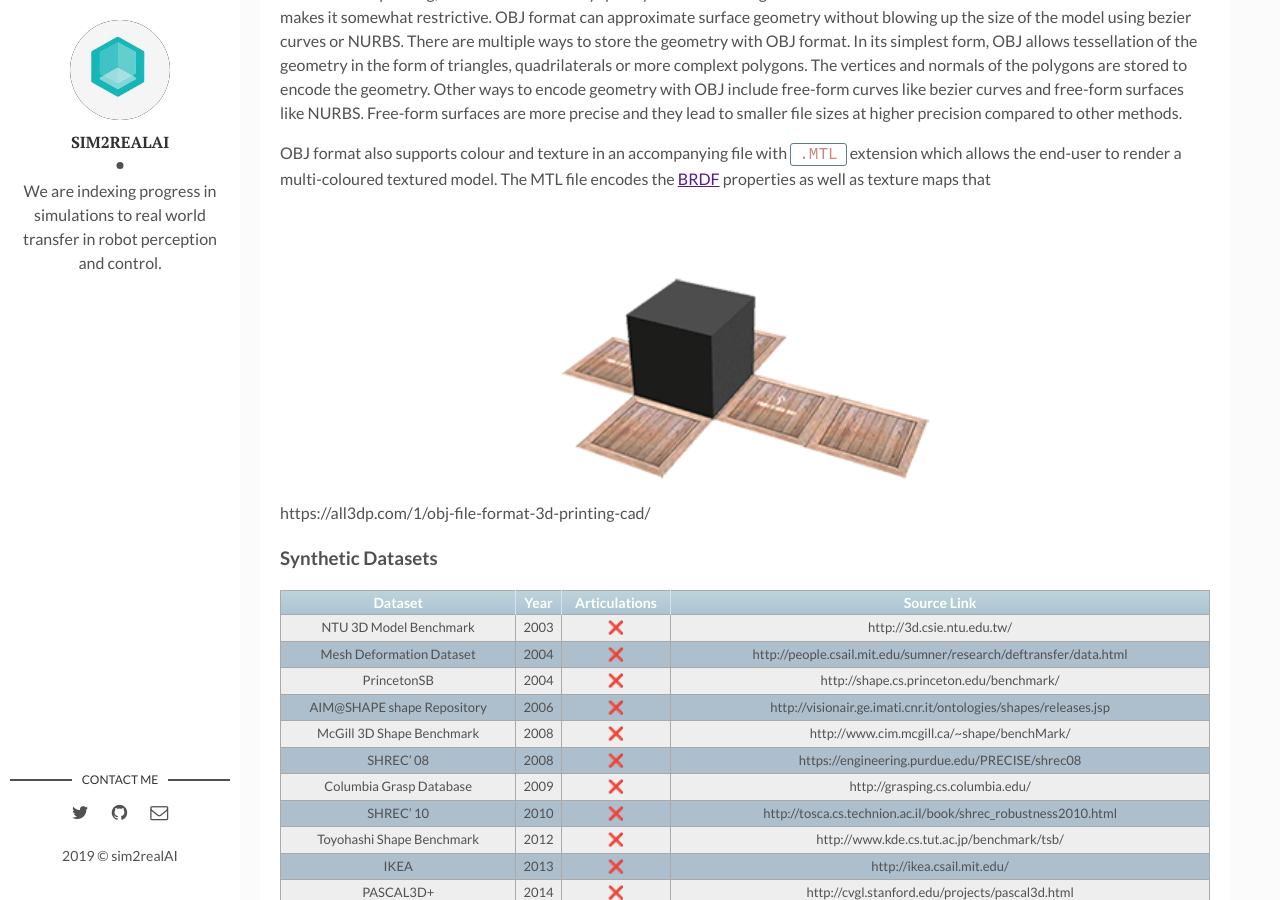
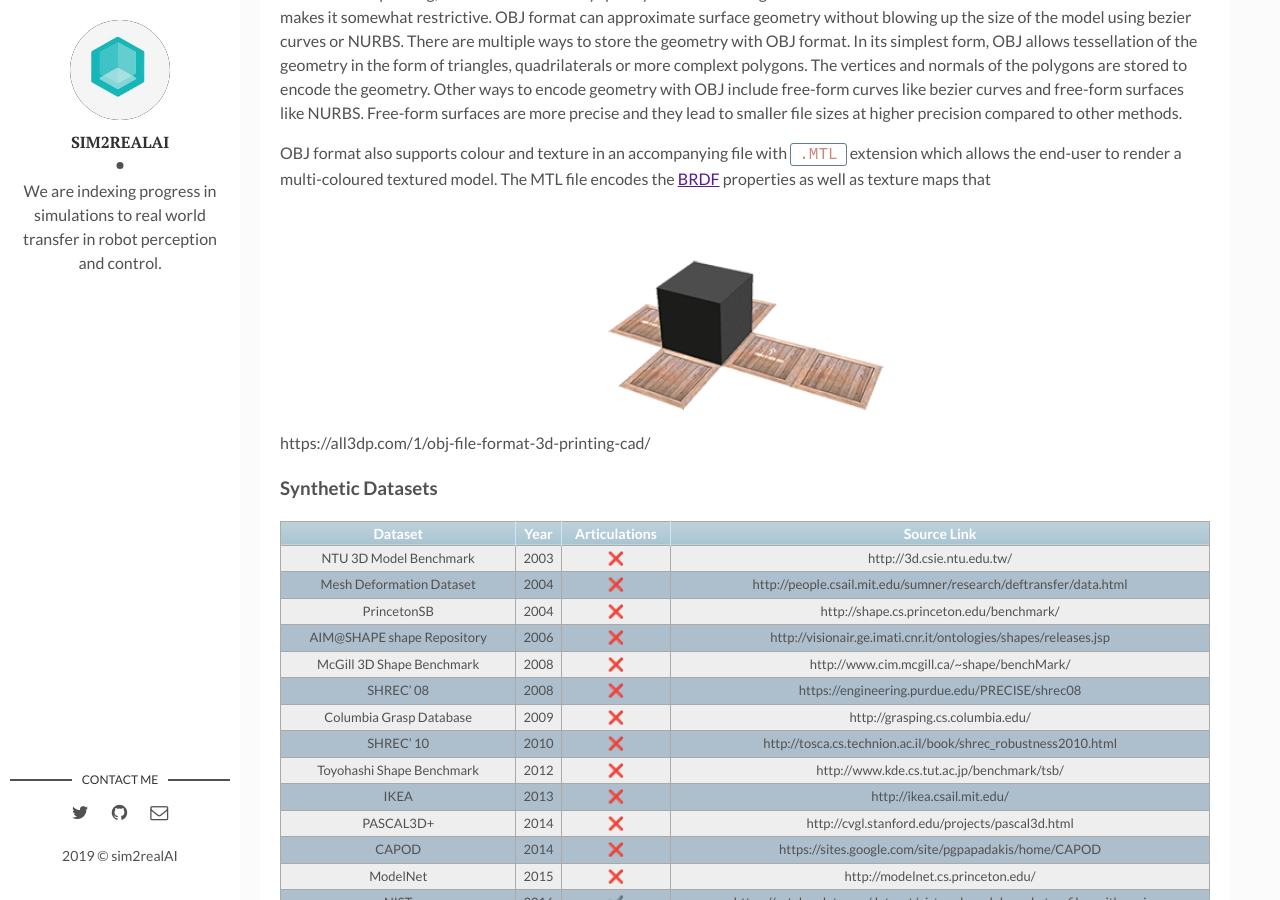
Before and after one commit to backupsim2realai/backupsim2realai.github.io, a Jekyll site: the page built from _posts/2019-01-15-Synthetic-Datasets-of-Objects-Part-I.markdown, in a window 1280 px wide and 900 px high, scrolled down 1871 px. Built offline with Jekyll 4.4.1, drawn with Linux system fonts in a browser that asks for light colours; emoji names are drawn with the system emoji font.

```diff
--- a/_posts/2019-01-15-Synthetic-Datasets-of-Objects-Part-I.markdown
+++ b/_posts/2019-01-15-Synthetic-Datasets-of-Objects-Part-I.markdown
@@ -36,7 +36,7 @@
 
 OBJ format also supports colour and texture in an accompanying file with `.MTL` extension which allows the end-user to render a multi-coloured textured model. The MTL file encodes the [BRDF]() properties as well as texture maps that
 
-<center><img src="/assets/img/2019-01-15/texture_mapping.gif" width="40%"></center>
+<center><img src="/assets/img/2019-01-15/texture_mapping.gif" width="30%"></center>
 
 
 https://all3dp.com/1/obj-file-format-3d-printing-cad/
```
